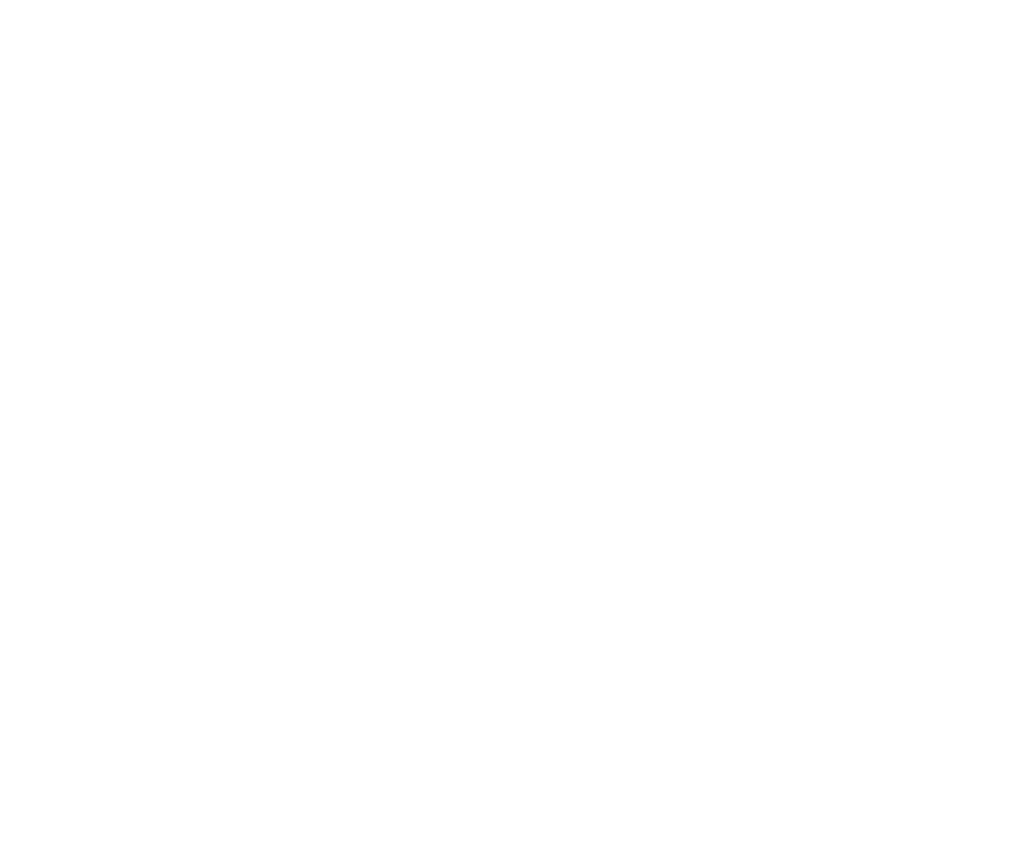
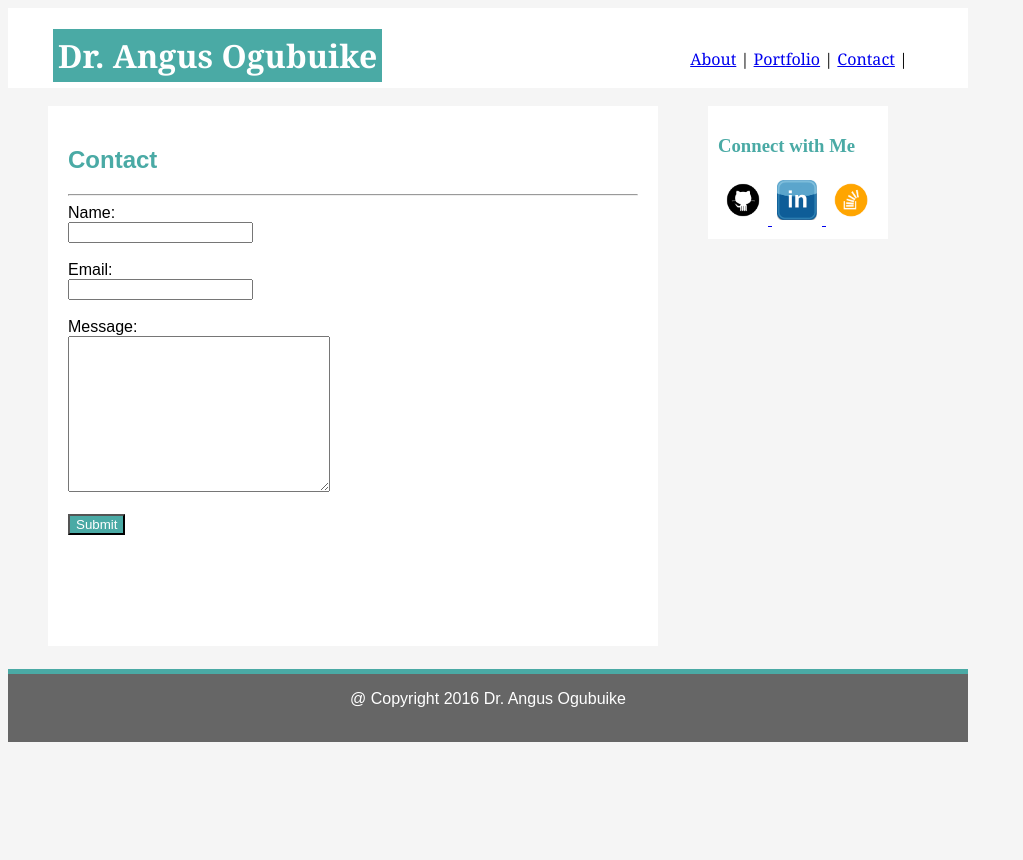
Before and after one commit to druchefavour/Basic-Portfolio, a PHP site: page /contact.html in a window 1280 px wide. Before the commit the part shown is empty. Shown: the whole page, without its empty margins (0-1023 px from the left). Before the commit the page ends 800 px from the top, so only its background shows below. Run offline with PHP 8.4, Linux system fonts and the light colour scheme.

Commit message:
sixthcommit

```diff
--- a/assets/css/style.css
+++ b/assets/css/style.css
@@ -1,7 +1,7 @@
 body
 	{
     background-color: #F5F5F5;
-    width:860px;
+    width:960px;
     }
 #mainHeader
 	{
@@ -35,12 +35,12 @@
 	{
 	margin-left: 40px;
    border-color: #dddddd;
-   width:100%;
+   width:960px;
    position: static;
 	}
 #subSection
 	{
-	width:60%;
+	width:570px;
 	height: 500px;
 	padding-left: 20px;
 	padding-right: 20px;
@@ -52,13 +52,13 @@
 	}
  aside
 	{
-	width:20%;
+	width:160px;
 	float:left;
 	position: relative;
 	top : -540px;
 	background-color: #ffffff;
 	padding: 10px;
-	margin-left: 580px;
+	margin-left: 660px;
 	}
  #privatePic
 	{
@@ -83,10 +83,17 @@
 .portfolioPic
 	{
 	float: left;
-	width: 180px;
-	height:140px;
+	width: 160px;
+	height:120px;
 	margin-right: 20px;
+	margin-top: 20px;
 	}
+
+input[type=submit]
+{
+    background-color:#4aaaa5;
+    color: white;
+}
 
 footer
 	{
--- a/contact.html
+++ b/contact.html
@@ -0,0 +1,53 @@
+<!DOCTYPE html>
+<html>
+<head>
+	<title>My Portfolio</title>
+	<style type="text/css"></style>
+	<link rel="stylesheet" type="text/css" href="assets\css\style.css">
+</head>
+<body>
+	<header id="mainHeader">
+	<h1 id="header">Dr. Angus Ogubuike</h1>
+		<nav>
+		<a href="index.html">About</a> |
+		<a href="portfolio.html">Portfolio</a> |
+		<a href="contact.html">Contact</a> |
+	</nav>
+	</header>
+	<br>
+	<section id="mainSection">
+	<div id="subSection">
+		<h2 id="BodyHeading">Contact</h2>
+		<hr>
+	<form>
+		Name:<br>
+  		<input type="text" name="name"><br><br>
+  		Email:<br>
+  		<input type="text" name="email"><br><br>
+  		Message:<br>
+		<textarea name="message" rows="10" cols="30">
+		</textarea><br><br>
+		<input type="submit" value="Submit">
+	</form>
+
+
+	</div>
+		<aside>
+		<h3 id="connect1">Connect with Me</h3>
+		<a href="http://www.github.com/">
+		<img class="connect" src="assets\images\github.png" alt="github Page">
+		</a>
+		<a href="https://www.linkedin.com/in/angusdruche">
+		<img class="connect" src="assets\images\linked_in.png" alt="linkedIn Page">
+		</a>
+		<a href="https://www.stackoverflow.com">
+		<img class="connect" src="assets\images\stackoverflow.png" alt="stackoverflow Page">
+		</a>
+		</aside>
+	</section>
+		<footer>
+		<p>@ Copyright 2016 Dr. Angus Ogubuike</p>
+		<br>
+		</footer>
+</body>
+</html>
```
Also changed, not shown: index.html (+4 -5 lines), portfolio.html (+2 -5 lines).
